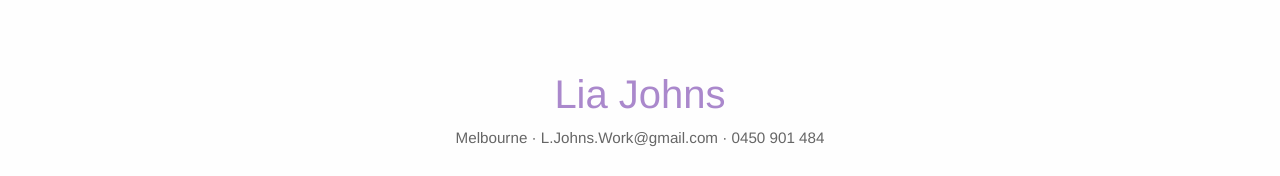
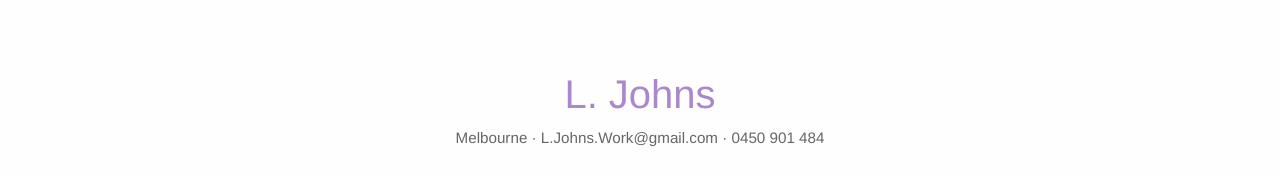
Before and after one commit to LiamJohns96/portfolio, a Vue app: page /resume in a window 1280 px wide. Shown: the part 195-371 px from the top of the page. Built offline with nearby package versions, Linux system fonts and the light colour scheme.

Commit message:
identity adjustments

```diff
--- a/src/pages/PhoneNumber.vue
+++ b/src/pages/PhoneNumber.vue
@@ -1,7 +1,7 @@
 <template>
   <section class="phone-page">
     <div class="phone-box">
-      <h2>Lia's Phone Number:</h2>
+      <h2>Contact Phone Number:</h2>
       <div class="phone-highlight">
         <a href="tel:0450901484">0450 901 484</a>
       </div>
--- a/src/pages/Resume.vue
+++ b/src/pages/Resume.vue
@@ -1,13 +1,13 @@
 <template>
    <a
-        href="/Lia_Johns_Resume.pdf"
+        href="/Liam_Johns_Resume_2025.pdf"
         download
         class="download-btn"
         >
         ⬇ Download PDF Resume
     </a>
     <section class="resume">
-      <h1>Lia Johns</h1>
+      <h1>L. Johns</h1>
       <p class="contact">Melbourne · L.Johns.Work@gmail.com · 0450 901 484</p>
 
 
```
